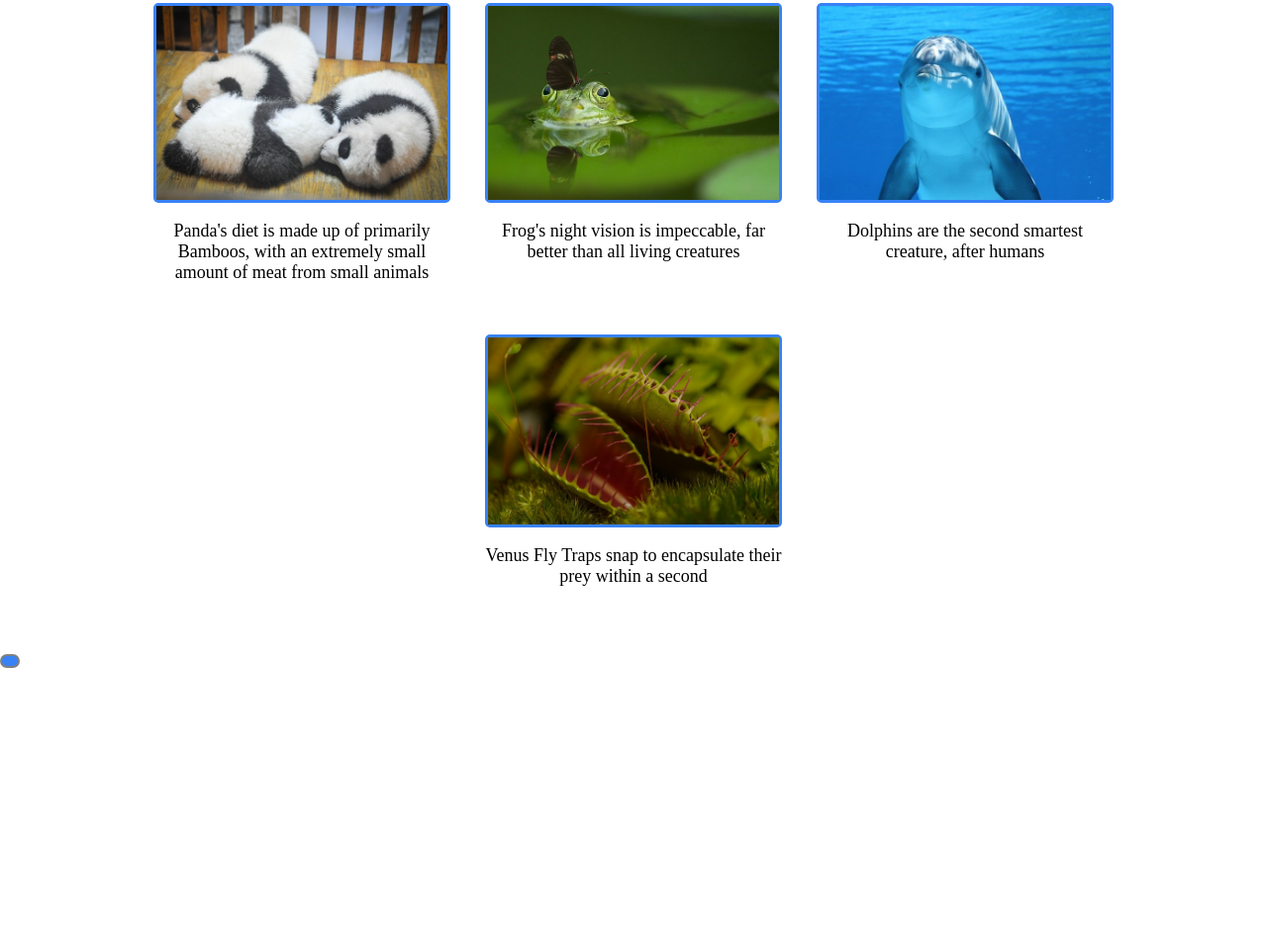
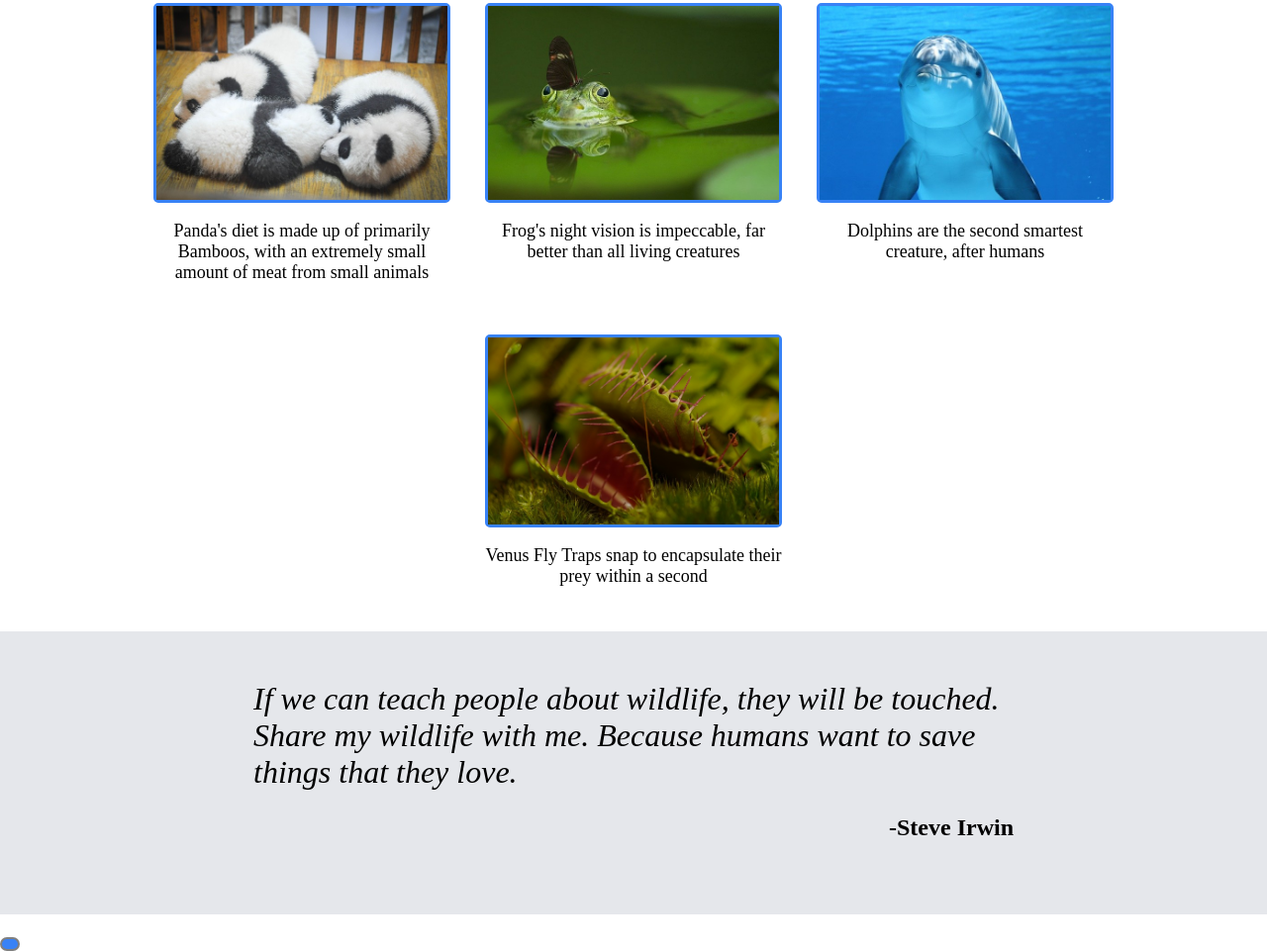
Before and after one commit to ElginL/odin-landing-page, a plain HTML site: page index.html in a window 1280 px wide. Shown: the part 634-1595 px from the top of the page at 99% size. Before the commit the page ends 1309 px from the top, so only its background shows below. Drawn offline with Linux system fonts and the light colour scheme.

Commit message:
modified index.html quote, style.css

```diff
--- a/index.html
+++ b/index.html
@@ -70,10 +70,10 @@
             </div>
             <div class="quote-container">
                 <p class="quote-text">
-
+                    <em>If we can teach people about wildlife, they will be touched. Share my wildlife with me. Because humans want to save things that they love.</em>
                 </p>
                 <p class="quote-author">
-
+                    -Steve Irwin
                 </p>
             </div>
             <div class="call-to-action-container">
--- a/style.css
+++ b/style.css
@@ -104,3 +104,21 @@ header {
     height: auto;
     width: 100%;
 }
+
+.quote-container {
+    background-color: #e5e7eb;
+    display: flex;
+    flex-direction: column;
+    padding: 50px 20%;
+}
+
+.quote-text {
+    font-size: 2rem;
+    margin: 0;
+}
+
+.quote-author {
+    font-weight: 600;
+    font-size: 1.5rem;
+    align-self: flex-end;
+}
```
